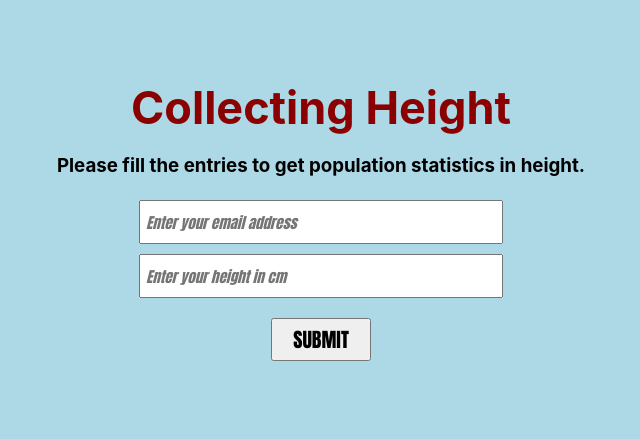
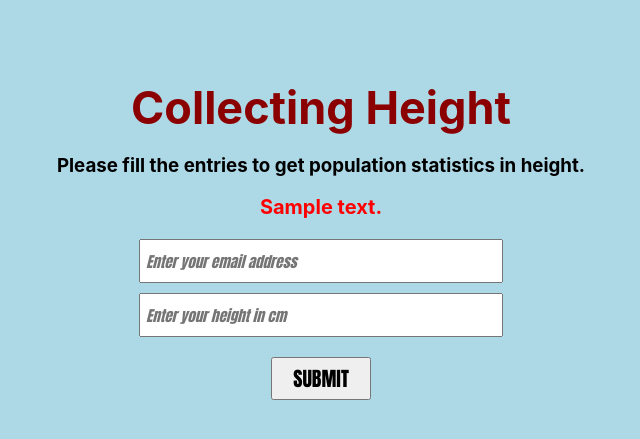
Before and after one commit to jumpingchu/Data-Collector-Website, a Flask app: template templates/index.html in a window 1280 px wide. Shown: the top 439 px of the page, without its empty margins (319-959 px from the left). Run offline with Flask 2, Linux system fonts and the light colour scheme; the template is opened without the code that fills it: most values are stand-ins (such as "Sample title", 1, 10 or a date in 2020).

Commit message:
email feature

```diff
--- a/app.py
+++ b/app.py
@@ -1,11 +1,13 @@
 from flask import Flask, render_template, request
 from flask_sqlalchemy import SQLAlchemy
+from send_email import send_email
+from sqlalchemy.sql import func
 
 app = Flask(__name__)
 
 # 設定資料庫位置，讓 Flask 和 SQLAlchemy 連接
 # app.config['SQLALCHEMY_DATABASE_URI']=資料庫系統://使用者名稱: 密碼  @本地      /資料庫名
-app.config['SQLALCHEMY_DATABASE_URI']='postgresql://postgres:密碼@localhost/data_collector'
+app.config['SQLALCHEMY_DATABASE_URI']='postgresql://postgres:password@localhost/data_collector'
 
 # 將 app 建立為 SQLAlchemy 物件
 db = SQLAlchemy(app)
@@ -34,7 +36,21 @@ def success():
     if request.method == 'POST':
         email = request.form['email_name']
         height = request.form['height_name']
-        return render_template("success.html")
+        # 確認 E-mail 不在資料庫內 => query email 的數量應該要是 0
+        if db.session.query(Data).filter(Data.email_==email).count() == 0:
+            data = Data(email, height)
+            db.session.add(data)
+            db.session.commit()
+            # sqlalchemy.sql.func.avg(Data.height_): 平均值的SQL語法
+            # scalar(): 取得SQL語法所跑出的資料
+            average_height = db.session.query(func.avg(Data.height_)).scalar()
+            average_height = round(average_height, 1)
+            count = db.session.query(Data).count()
+            send_email(email, height, average_height, count)
+            return render_template("success.html")
+
+        else:
+            return render_template("Index.html", text="The email has been used!")
 
 # 404 error
 # 因為在 index.html 中 submit 的 action 指向是一個檔案(success.html)
--- a/static/main.css
+++ b/static/main.css
@@ -41,3 +41,11 @@ html, body {
     font-style: italic;
     font-weight: bold;
 }
+
+.message {
+    color: red;
+    font-size: 20px;
+    font-family: -apple-system, BlinkMacSystemFont, 'Segoe UI', Roboto, Oxygen, Ubuntu, Cantarell, 'Open Sans', 'Helvetica Neue', sans-serif;
+    margin: 15px;
+    font-weight: bold;
+}
--- a/templates/index.html
+++ b/templates/index.html
@@ -8,6 +8,9 @@
         <div class="container">
             <h1>Collecting Height</h1>
             <h3>Please fill the entries to get population statistics in height.</h3>
+            <div class="message">
+                {{text | safe}}
+            </div>
             <form action="{{url_for ('success')}}" method="POST">
                 <input title="Your email will be safe with us" placeholder="Enter your email address" type="email" name="email_name" required><br>
                 <input title="Your data will be safe with us" placeholder="Enter your height in cm" max="300" min="50" step="0.1" type="number" name="height_name" required><br>
```
Also changed, not shown: building steps.md (+4 -1 lines), send_email.py (added, +21 -0 lines), README.md, 1 other file.
